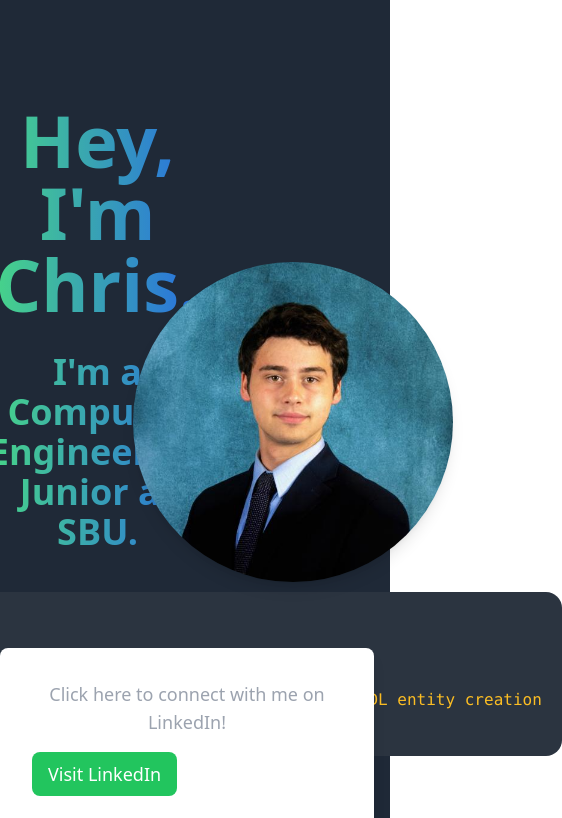
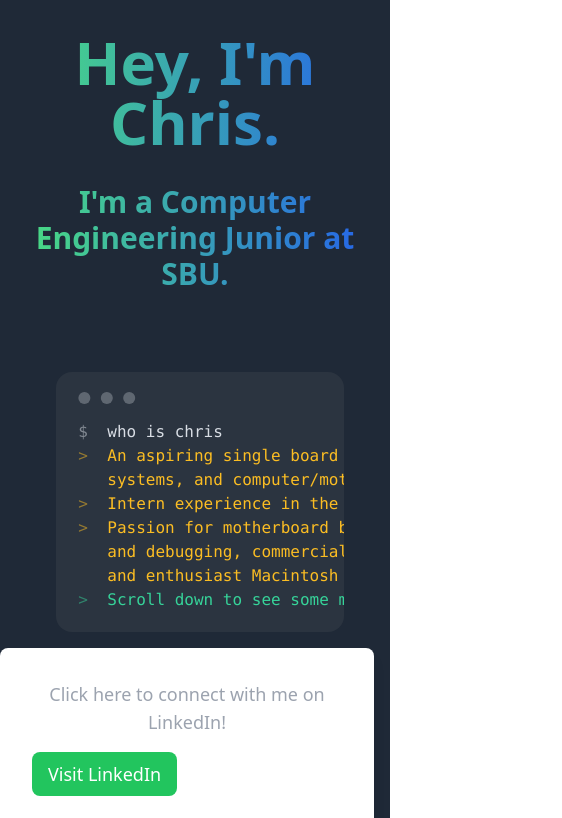
Before and after one commit to rparsa49/chris-updated-portfolio, a React (Create React App) app: page / in a window 390 px wide. Shown: the top 818 px of the page, 562 px wide, since content can reach past the window. Built offline with nearby package versions, Linux system fonts and the light colour scheme.

Commit message:
september updates

```diff
--- a/package.json
+++ b/package.json
@@ -8,6 +8,8 @@
     "@testing-library/user-event": "^13.5.0",
     "react": "^18.2.0",
     "react-dom": "^18.2.0",
+    "react-icons": "^4.10.1",
+    "react-responsive-carousel": "^3.2.23",
     "react-scripts": "5.0.1",
     "three": "^0.153.0",
     "web-vitals": "^2.1.4"
--- a/src/components/About.js
+++ b/src/components/About.js
@@ -3,31 +3,59 @@ import headshot from "./headshot.png";
 
 const About = () => {
   return (
-    <div className="flex h-screen bg-gray-800">
-      <div className="w-1/2 flex flex-col justify-center items-center">
+    <div className="flex flex-col lg:flex-row h-screen w-screen bg-gray-800">
+      <div className="w-full lg:w-1/2 flex flex-col justify-center items-center p-4 lg:p-8">
         <div className="text-5xl font-bold text-center mb-6">
-          <h1 className="font-extrabold text-transparent text-7xl bg-clip-text bg-gradient-to-r from-green-400 to-blue-600 p-4">
+          <h1 className="font-extrabold text-transparent text-6xl lg:text-7xl bg-clip-text bg-gradient-to-r from-green-400 to-blue-600 p-4">
             Hey, I'm Chris.
           </h1>
-          <h3 className="font-extrabold text-transparent text-4xl bg-clip-text bg-gradient-to-r from-green-400 to-blue-600 p-4">I'm a Computer Engineering Junior at SBU.</h3>
+          <h3 className="font-extrabold text-transparent text-3xl lg:text-4xl bg-clip-text bg-gradient-to-r from-green-400 to-blue-600 p-4">
+            I'm a Computer Engineering Junior at SBU.
+          </h3>
         </div>
-        <div className="mockup-code">
+        <div className="w-full">
+          <div className="mockup-code m-10">
             <pre data-prefix="$">
-            <code>whois.chris</code>
+              <code>who is chris</code>
             </pre>
             <pre data-prefix=">" className="text-warning">
-            <code>An aspiring microchip/embedded system designer.</code>
+              <code>
+                An aspiring single board computer,
+              </code>
+              <pre data-prefix="">
+                <code>
+                  systems, and
+                computer/motherboard designer.
+                </code>
+              </pre>
             </pre>
             <pre data-prefix=">" className="text-warning">
-            <code>Interested in: FRONT END VLSI/Computer Architecture, AV Systems, and VHDL entity creation</code>
+              <code>Intern experience in the defense industry.</code>
+            </pre>
+            <pre data-prefix=">" className="text-warning">
+              <code>
+                Passion for motherboard board level repair
+              </code>
+            </pre>
+            <pre data-prefix="" className="text-warning">
+              <code>
+                and debugging,
+                commercial AV systems,
+              </code>
+            </pre>
+            <pre data-prefix="" className="text-warning">
+              <code>
+                and enthusiast Macintosh hobbies.
+              </code>
             </pre>
             <pre data-prefix=">" className="text-success">
               <code>Scroll down to see some more about me!</code>
             </pre>
           </div>
         </div>
-      <div className="w-1/2 flex flex-col justify-center items-center">
-        <div className="relative w-80 h-80 rounded-full overflow-hidden shadow-lg">
+      </div>
+      <div className="w-full lg:w-1/2 flex flex-col justify-center items-center p-4 lg:p-8">
+        <div className="relative w-64 h-64 lg:w-80 lg:h-80 rounded-full overflow-hidden shadow-lg">
           <img
             src={headshot}
             alt="Profile"
--- a/src/components/Volunteering.js
+++ b/src/components/Volunteering.js
@@ -9,9 +9,10 @@ const volunteeringData = [
   },
   {
     id: 2,
-    title: "Scouting's National Honor Society Order of the Arrow - 3 Year County Treasurer",
+    title:
+      "Scouting's National Honor Society Order of the Arrow - 3 Year County Treasurer",
     description:
-      "Scouting has given me a vector to give back to the Scouting program as a whole, having elected me for the position of Treasurer for the County Wide Honor Society. Within my 3 years in this volunteer role (for the Scouting community) I have helped facilitate financial negotiations/planning of our community service/ hosted events, enhanced our record keeping, reestablished faith/trust from the scouting membership in the Treasury, increased transparency, increased communication, created training documents, and engineered a Queue/Submission System for budget proposals and reimbursements. All of this work was done in order to make America's youth in scouting have an easier time within their honor society and to make our program more conflict-free for the benefit of the membership and county as a whole.",
+      "Being involved as an experienced Eagle Scout in Theodore Roosevelt council, I have been able to give back to the Scouting community as a whole. I was elected for the position of Treasurer for the County Wide Honor Society. Throughout my 3 years in this volunteer role (for the Scouting community), I had helped facilitate financial negotiations, planning of our community service, hosted events, enhanced our record keeping, reestablished faith and trust from the scouting membership in the Treasury, increased transparency and communication, created training documents, and engineered a Queue and Submission System for budget proposals and reimbursements. All of this work was done in order to make America's youth in scouting have an easier time within their honor society and to make our program more conflict-free for the benefit of the membership and county as a whole.",
   },
 ];
 
```
Also changed, not shown: src/components/Courses.js (+17 -3 lines), 1 other file (tests, documents, lock files or other folders). Lines whose indentation alone changed are shown as unchanged.
